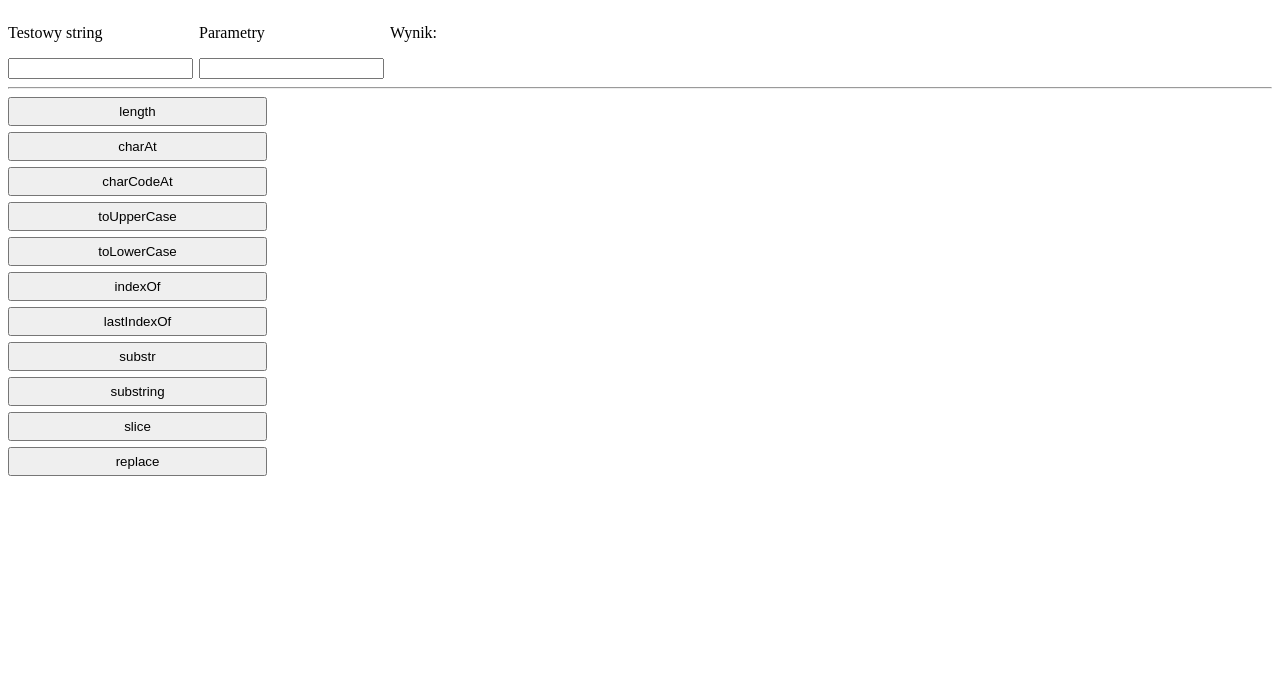
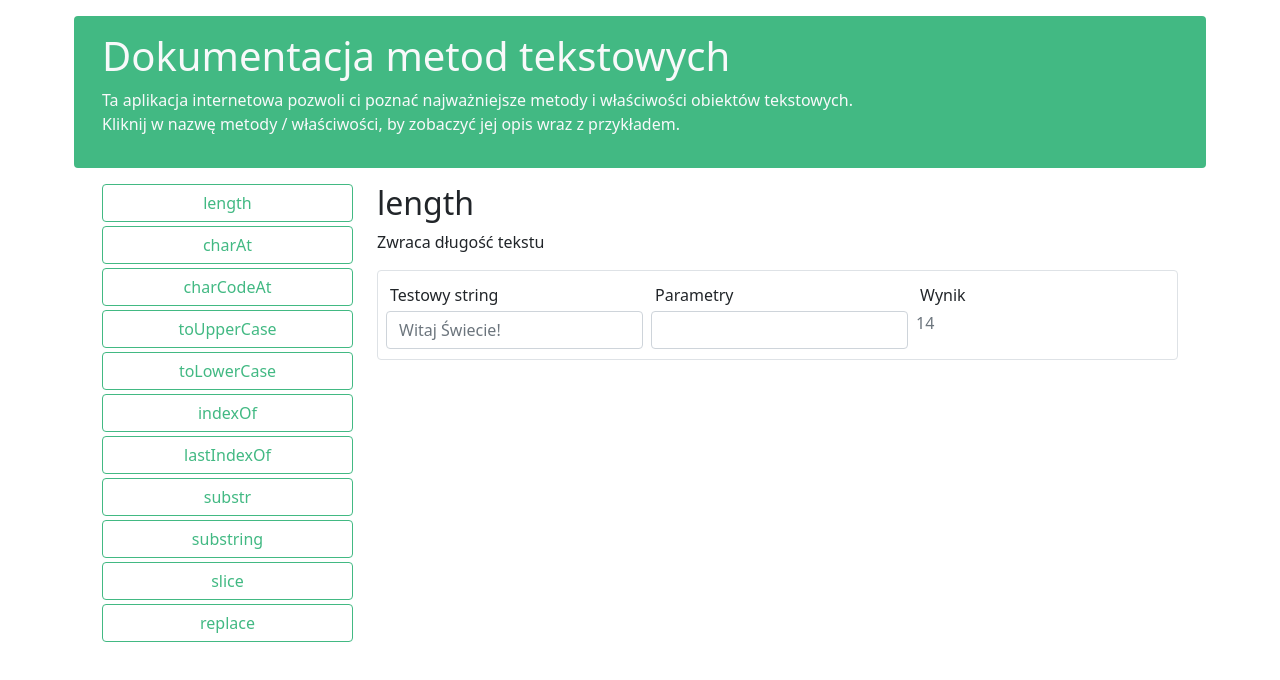
Before and after one commit to IgorB-3D/tekst, a plain HTML site: page index.html in a window 1280 px wide. Drawn offline with nearby package versions, Linux system fonts and the light colour scheme.

Commit message:
Add bootstrap css

```diff
--- a/index.html
+++ b/index.html
@@ -1,47 +1,55 @@
+<!doctype html>
+
 <html lang="en">
 
 	<head>
 		<meta charset="UTF-8">
 		<meta name="viewport" content="width=device-width, initial-scale=1.0">
 		<meta http-equiv="X-UA-Compatible" content="ie=edge">
-    <title>Document</title>
+		<title>Dokumentacja metod tekstowych</title>
+		<link href="https://cdn.jsdelivr.net/npm/bootstrap@5.1.3/dist/css/bootstrap.min.css" rel="stylesheet" crossorigin="anonymous">
 		<link rel="stylesheet" href="style.css">
 	</head>
 
 	<body>
-    <main>
-        <div class="inputPanel">
+		<main class="p-3 container">
+			<div class="row p-3 bg-primary text-light rounded">
+				<h1>Dokumentacja metod tekstowych</h1>
+				<p>Ta aplikacja internetowa pozwoli ci poznać najważniejsze metody i właściwości obiektów tekstowych.<br>
+					Kliknij w nazwę metody / właściwości, by zobaczyć jej opis wraz z przykładem.
+				</p>
+			</div>
+			<div class="cn row p-3">
+				<div class="sel gap-1 col-3 d-flex flex-column">
+					<input class="btn btn-outline-primary" type="button" value="length">
+					<input class="btn btn-outline-primary" type="button" value="charAt">
+					<input class="btn btn-outline-primary" type="button" value="charCodeAt">
+					<input class="btn btn-outline-primary" type="button" value="toUpperCase">
+					<input class="btn btn-outline-primary" type="button" value="toLowerCase">
+					<input class="btn btn-outline-primary" type="button" value="indexOf">
+					<input class="btn btn-outline-primary" type="button" value="lastIndexOf">
+					<input class="btn btn-outline-primary" type="button" value="substr">
+					<input class="btn btn-outline-primary" type="button" value="substring">
+					<input class="btn btn-outline-primary" type="button" value="slice">
+					<input class="btn btn-outline-primary" type="button" value="replace">
+				</div>
+				<div class="content col text-dark">
+					<h2></h2>
+					<p></p>
+					<div class="inputPanel border rounded p-2 d-flex gap-2 text-dark">
 						<div>
-                <p>Testowy string</p>
-                <input type="text">
+							<p class="m-1">Testowy string</p>
+							<input type="text" value="Witaj Świecie!" class="form-control text-muted">
 						</div>
 						<div>
-                <p>Parametry</p>
-                <input type="text">
+							<p class="m-1">Parametry</p>
+							<input type="text" class="form-control text-muted">
 						</div>
 						<div>
-                <p>Wynik:</p>
-                <p id="res"></p>
+							<p class="m-1">Wynik</p>
+							<p id="res" class="text-muted"></p>
 						</div>
 					</div>
-        <hr>
-        <div class="cn">
-            <div class="sel">
-                <input type="button" value="length">
-                <input type="button" value="charAt">
-                <input type="button" value="charCodeAt">
-                <input type="button" value="toUpperCase">
-                <input type="button" value="toLowerCase">
-                <input type="button" value="indexOf">
-                <input type="button" value="lastIndexOf">
-                <input type="button" value="substr">
-                <input type="button" value="substring">
-                <input type="button" value="slice">
-                <input type="button" value="replace">
-            </div>
-            <div class="content">
-                <h2></h2>
-                <p></p>
 				</div>
 			</div>
 		</main>
--- a/main.js
+++ b/main.js
@@ -25,8 +25,12 @@ const content = document.querySelector('.content > p')
 const params = document.querySelectorAll('.inputPanel > div > input')
 const res = document.querySelector('#res')
 
-for (let i = 0; i < menuInputs.length; i++) {
-    menuInputs[i].addEventListener('click', () => {
+let lastI = 0
+
+function select(i)
+{
+	lastI = i
+
 	header.innerText = menuInputs[i].value
 	content.innerText = methods[i].definition
 
@@ -34,5 +38,11 @@ for (let i = 0; i < menuInputs.length; i++) {
 	let pr = params[1].value.split(',').map(x => x.trim())
 
 	res.innerHTML = methods[i].fn.apply(str, pr)
-    })
 }
+
+for (let i = 0; i < menuInputs.length; i++)
+    menuInputs[i].addEventListener('click', () => select(i))
+
+params.forEach(x => x.addEventListener('change', () => select(lastI)))
+
+select(0)
--- a/style.css
+++ b/style.css
@@ -1,29 +1,22 @@
-.sel
-{
-    display: flex;
-    flex-direction: column;
-    flex-grow: 1;
-    gap: 6px;
+/*
+	Moja własna personalizacja bootstrapa.
+	Napisuje kolorki i cienie w domyślnym stylu.
+*/
+
+.bg-primary { background: #42b983 !important; }
+
+.btn-outline-primary {
+	color: #42b983;
+	border-color: #42b983;
 }
 
-.sel input
-{
-    padding: 5px;
+.btn-outline-primary:hover {
+	background: #42b983;
+	border-color: #42b983;
 }
 
-.inputPanel
-{
-    display: flex;
-    gap: 6px;
+.form-control:focus, .btn:focus {
+	border-color: #42b983;
+	outline: 0;
+	box-shadow: 2px 2px #42b983;
 }
-
-.content
-{
-    flex-grow: 6;
-}
-
-.cn
-{
-    display: flex;
-    gap: 6px;
-}
```
Also changed, not shown: desc.json (added, +13 -0 lines). Lines whose indentation alone changed are shown as unchanged.
